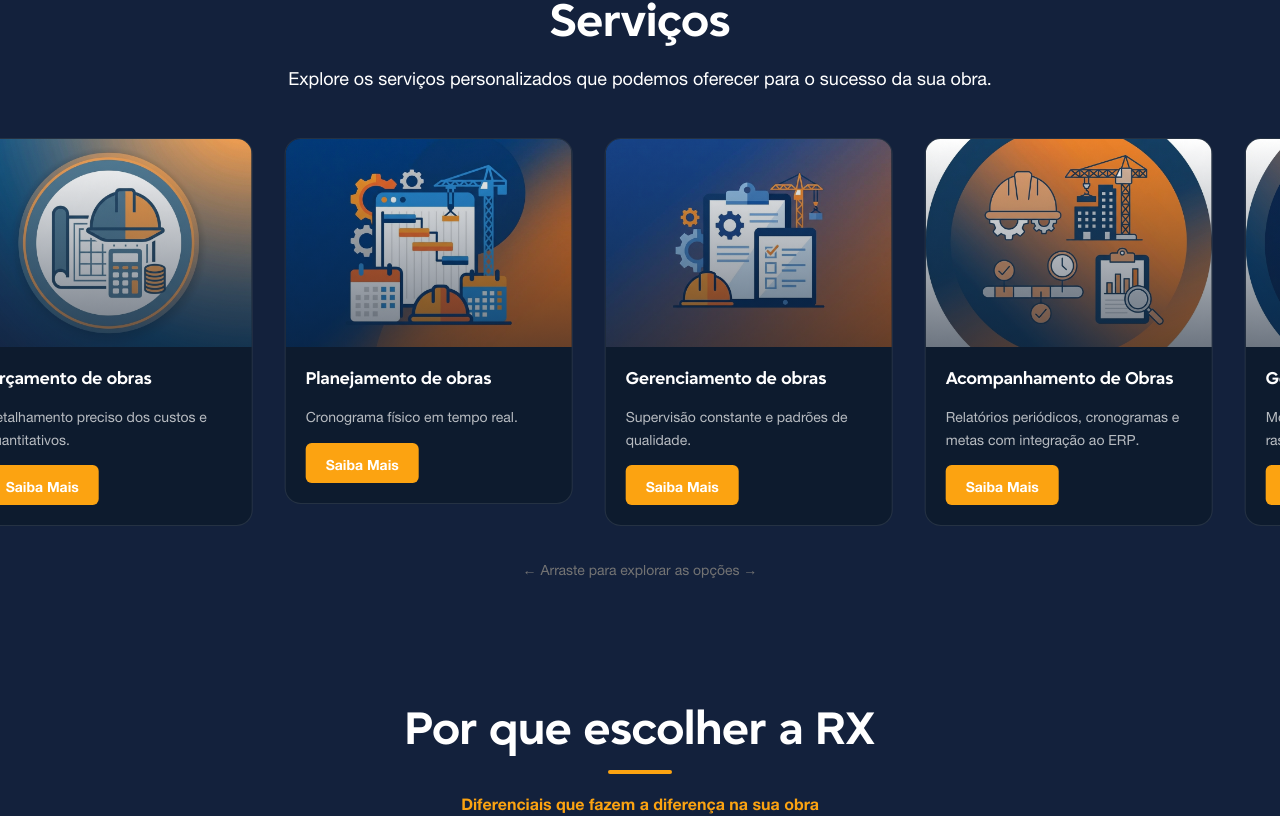
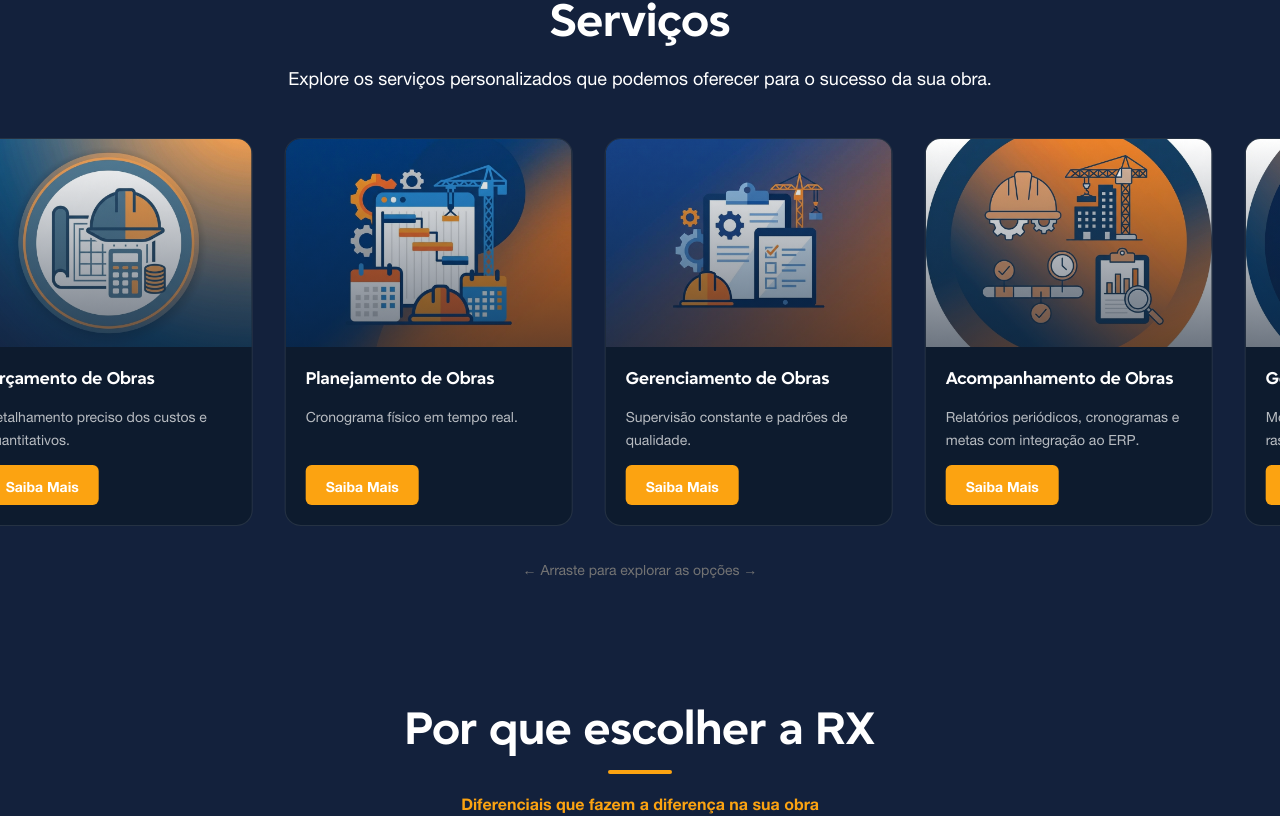
Before and after one commit to rx-gerenciamento/rx-front, a Next.js app: page / in a window 1280 px wide. Shown: the part 1508-2324 px from the top of the page. Built offline with nearby package versions, Linux system fonts and the light colour scheme.

Commit message:
add modal to services component

```diff
--- a/components/collection-strip.tsx
+++ b/components/collection-strip.tsx
@@ -1,16 +1,18 @@
 "use client"
 
 import { useRef, useState, useEffect } from "react"
-import { motion, useScroll, useTransform } from "framer-motion"
+import { motion, useScroll, useTransform, AnimatePresence } from "framer-motion"
 import Image from "next/image"
 import { Reveal } from "./reveal"
 import { Button } from "./ui/button"
-import { SERVICES, SERVICES_CARD_WIDTH, SERVICES_GAP, SERVICES_PADDING } from "@/data/services"
+import { SERVICES, SERVICES_CARD_WIDTH, SERVICES_GAP, SERVICES_PADDING, type Service } from "@/data/services"
+import { ServiceModal } from "./service-modal"
 
 export function CollectionStrip() {
   const containerRef = useRef<HTMLDivElement>(null)
   const [isOverflowing, setIsOverflowing] = useState(false)
   const [maxDrag, setMaxDrag] = useState(0)
+  const [activeService, setActiveService] = useState<Service | null>(null)
 
   const { scrollYProgress } = useScroll({
     target: containerRef,
@@ -47,7 +49,7 @@ export function CollectionStrip() {
 
       <div className="relative">
         <motion.div
-          className={`flex gap-8 px-6 ${!isOverflowing ? "justify-center" : ""}`}
+          className={`flex items-stretch gap-8 px-6 ${!isOverflowing ? "justify-center" : ""}`}
           style={isOverflowing ? { x } : undefined}
           drag={isOverflowing ? "x" : false}
           dragConstraints={isOverflowing ? { left: -maxDrag, right: 0 } : undefined}
@@ -56,12 +58,12 @@ export function CollectionStrip() {
           {SERVICES.map((collection) => (
             <motion.div
               key={collection.id}
-              className="shrink-0 w-72 group cursor-pointer"
+              className="shrink-0 w-72 group cursor-pointer flex flex-col"
               whileHover={{ scale: 1.02 }}
               transition={{ duration: 0.3, ease: [0.21, 0.47, 0.32, 0.98] }}
             >
-              <div className="rounded-2xl overflow-hidden bg-navy-900 border border-white/10 flex flex-col">
-                <div className="relative h-52 w-full overflow-hidden">
+              <div className="rounded-2xl overflow-hidden bg-navy-900 border border-white/10 flex flex-col h-full">
+                <div className="relative h-52 w-full overflow-hidden shrink-0">
                   <Image
                     src={collection.image}
                     alt={collection.name}
@@ -72,11 +74,16 @@ export function CollectionStrip() {
                   <div className="absolute inset-0 bg-linear-to-b from-transparent to-navy-900/60" />
                 </div>
 
-                <div className="p-5 flex flex-col gap-3">
+                <div className="p-5 flex flex-col gap-3 flex-1">
                   <h3 className="text-white font-bold text-lg leading-snug">{collection.name}</h3>
-                  <p className="text-white/70 text-sm leading-relaxed">{collection.desc}</p>
+                  <p className="text-white/70 text-sm leading-relaxed flex-1">{collection.desc}</p>
                   <div className="mt-1">
-                    <Button className="text-sm px-5 py-2.5">Saiba Mais</Button>
+                    <Button
+                      className="text-sm px-5 py-2.5"
+                      onClick={() => setActiveService(collection)}
+                    >
+                      Saiba Mais
+                    </Button>
                   </div>
                 </div>
               </div>
@@ -90,6 +97,12 @@ export function CollectionStrip() {
           <p className="text-sm text-neutral-500">← Arraste para explorar as opções →</p>
         </div>
       )}
+
+      <AnimatePresence>
+        {activeService && (
+          <ServiceModal service={activeService} onClose={() => setActiveService(null)} />
+        )}
+      </AnimatePresence>
     </section>
   )
 }
--- a/components/project-modal.tsx
+++ b/components/project-modal.tsx
@@ -82,9 +82,11 @@ export function ProjectModal({ project, onClose }: { project: Project; onClose:
 
           {/* Project info overlay */}
           <div className="absolute bottom-4 left-5">
-            <span className="text-xs font-semibold text-white/60 uppercase tracking-widest">
-              {project.category}{project.year ? ` · ${project.year}` : ""}
-            </span>
+            {project.year && (
+              <span className="text-xs font-semibold text-white/60 uppercase tracking-widest">
+                {project.year}
+              </span>
+            )}
             <h3 className="text-2xl font-bold text-white">{project.name}</h3>
             <p className="text-white/60 text-sm">{project.location}</p>
           </div>
--- a/components/projects.tsx
+++ b/components/projects.tsx
@@ -138,7 +138,6 @@ export function Projects() {
                 <div className="absolute bottom-0 left-0 right-0 p-6">
                   <div className="flex items-end justify-between gap-4">
                     <div>
-                      <span className="text-xs text-brand uppercase tracking-widest font-semibold">{project.category}</span>
                       <h3 className="text-white font-bold text-2xl leading-tight">{project.name}</h3>
                       <p className="text-white/50 text-sm">{project.location}</p>
                     </div>
@@ -211,7 +210,6 @@ export function Projects() {
                 <div className="absolute inset-0 bg-linear-to-t from-black/80 via-black/20 to-transparent" />
                 <div className="absolute inset-0 bg-brand/0 group-hover:bg-brand/10 transition-colors duration-200" />
                 <div className="absolute bottom-0 left-0 right-0 p-2.5">
-                  <span className="text-[10px] text-brand/80 uppercase tracking-widest font-semibold block">{project.category}</span>
                   <p className="text-white font-semibold text-xs leading-tight">{project.name}</p>
                 </div>
               </motion.div>
--- /dev/null
+++ b/components/service-modal.tsx
@@ -0,0 +1,79 @@
+"use client"
+
+import { motion, AnimatePresence } from "framer-motion"
+import { X, Check } from "lucide-react"
+import { Button } from "./ui/button"
+import type { Service } from "@/data/services"
+import { getWhatsAppUrl } from "@/constants/contact"
+
+export function ServiceModal({ service, onClose }: { service: Service; onClose: () => void }) {
+  const whatsappUrl = getWhatsAppUrl(
+    `Olá, vim pelo site e tenho interesse no serviço de ${service.name}`
+  )
+
+  return (
+    <AnimatePresence>
+      <motion.div
+        className="fixed inset-0 z-50 flex items-center justify-center p-4"
+        initial={{ opacity: 0 }}
+        animate={{ opacity: 1 }}
+        exit={{ opacity: 0 }}
+      >
+        <motion.div
+          className="absolute inset-0 bg-black/70 backdrop-blur-sm"
+          onClick={onClose}
+        />
+
+        <motion.div
+          className="relative w-full max-w-md bg-navy rounded-2xl shadow-2xl overflow-hidden"
+          initial={{ opacity: 0, scale: 0.92, y: 20 }}
+          animate={{ opacity: 1, scale: 1, y: 0 }}
+          exit={{ opacity: 0, scale: 0.92, y: 20 }}
+          transition={{ duration: 0.25, ease: [0.21, 0.47, 0.32, 0.98] }}
+        >
+          {/* Header */}
+          <div className="flex items-start justify-between p-6 pb-4 border-b border-white/10">
+            <div>
+              <span className="text-xs font-semibold text-brand uppercase tracking-widest">Serviço</span>
+              <h3 className="text-xl font-bold text-white mt-1">{service.name}</h3>
+            </div>
+            <button
+              onClick={onClose}
+              className="w-8 h-8 bg-white/10 rounded-full flex items-center justify-center text-white/60 hover:bg-white/20 hover:text-white transition-colors shrink-0 ml-4 mt-0.5"
+            >
+              <X size={15} />
+            </button>
+          </div>
+
+          {/* Body */}
+          <div className="p-6 flex flex-col gap-5">
+            <p className="text-white/75 text-sm leading-relaxed">{service.details}</p>
+
+            <ul className="flex flex-col gap-3">
+              {service.bullets.map((bullet) => (
+                <li key={bullet} className="flex items-start gap-3">
+                  <span className="mt-0.5 w-5 h-5 rounded-full bg-brand/20 flex items-center justify-center shrink-0">
+                    <Check size={11} className="text-brand" />
+                  </span>
+                  <span className="text-white/80 text-sm leading-snug">{bullet}</span>
+                </li>
+              ))}
+            </ul>
+          </div>
+
+          {/* Footer */}
+          <div className="px-6 pb-6">
+            <Button
+              href={whatsappUrl}
+              target="_blank"
+              rel="noopener noreferrer"
+              className="w-full justify-center"
+            >
+              Entrar em contato
+            </Button>
+          </div>
+        </motion.div>
+      </motion.div>
+    </AnimatePresence>
+  )
+}
--- a/data/services.ts
+++ b/data/services.ts
@@ -3,38 +3,75 @@ export type Service = {
   name: string
   desc: string
   image: string
+  details: string
+  bullets: string[]
 }
 
 export const SERVICES: Service[] = [
   {
     id: "orcamento",
-    name: "Orçamento de obras",
+    name: "Orçamento de Obras",
     desc: "Detalhamento preciso dos custos e quantitativos.",
     image: "/servicos/orcamento.png",
+    details:
+      "Detalhamento preciso dos custos e quantitativos da sua obra, proporcionando total transparência e segurança financeira, com orçamento sintético, analítico e curva ABC.",
+    bullets: [
+      "Transparência nos custos antes do início da obra",
+      "Instrumento para o cliente acompanhar a construtora",
+      "Orçamento no padrão que a sua empresa trabalha",
+    ],
   },
   {
     id: "planejamento",
-    name: "Planejamento de obras",
+    name: "Planejamento de Obras",
     desc: "Cronograma físico em tempo real.",
     image: "/servicos/planejamento.png",
+    details:
+      "Desenvolvimento de um cronograma físico-financeiro que garante a execução do projeto no prazo e dentro do orçamento, com técnica de Lean Construction e Gráfico de Gantt.",
+    bullets: [
+      "Cronograma realista e auditável",
+      "Alinhamento entre custo e prazo",
+      "Base para acompanhamento na execução",
+    ],
   },
   {
     id: "gerenciamento",
-    name: "Gerenciamento de obras",
+    name: "Gerenciamento de Obras",
     desc: "Supervisão constante e padrões de qualidade.",
     image: "/servicos/gerenciamento.png",
+    details:
+      "Supervisão constante para assegurar que cada etapa siga os padrões de qualidade exigidos, evitando atrasos e imprevistos.",
+    bullets: [
+      "Obra sem surpresas: custo e prazo sob controle",
+      "Assertividade tendendo a 100% com envolvimento da equipe",
+      "Gestão remota ou presencial (Uberlândia)",
+    ],
   },
   {
     id: "acompanhamento",
     name: "Acompanhamento de Obras",
     desc: "Relatórios periódicos, cronogramas e metas com integração ao ERP.",
     image: "/servicos/acompanhamento.png",
+    details:
+      "Acompanhamento técnico com relatórios periódicos, cronogramas e metas, garantindo transparência e controle de prazos, integração com o ERP da empresa, custos e qualidade em cada etapa.",
+    bullets: [
+      "Transparência e controle de prazos",
+      "Integração com ERP da empresa",
+      "Custos e qualidade em cada etapa",
+    ],
   },
   {
     id: "gestao",
     name: "Gestão em BIM",
     desc: "Modelagem, custos e prazos com rastreabilidade e simulação.",
     image: "/servicos/gestao.png",
+    details:
+      "Integração de modelagem, custos e prazos com rastreabilidade de quantitativos, gestão visual e simulação de cenários para otimizar resultados.",
+    bullets: [
+      "Rastreabilidade de quantitativos",
+      "Gestão visual e simulação de cenários",
+      "Otimização de resultados",
+    ],
   },
 ]
 
```
